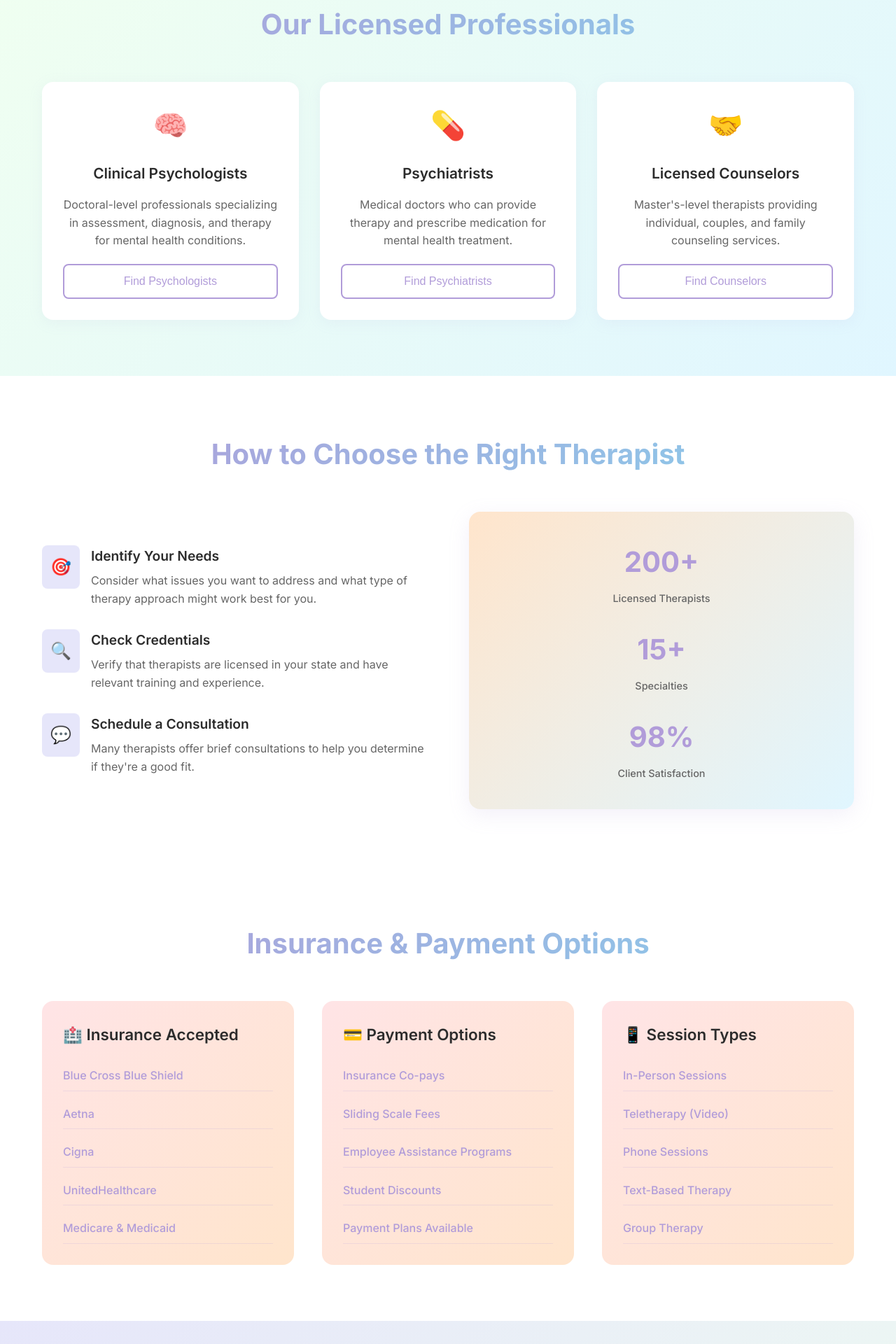
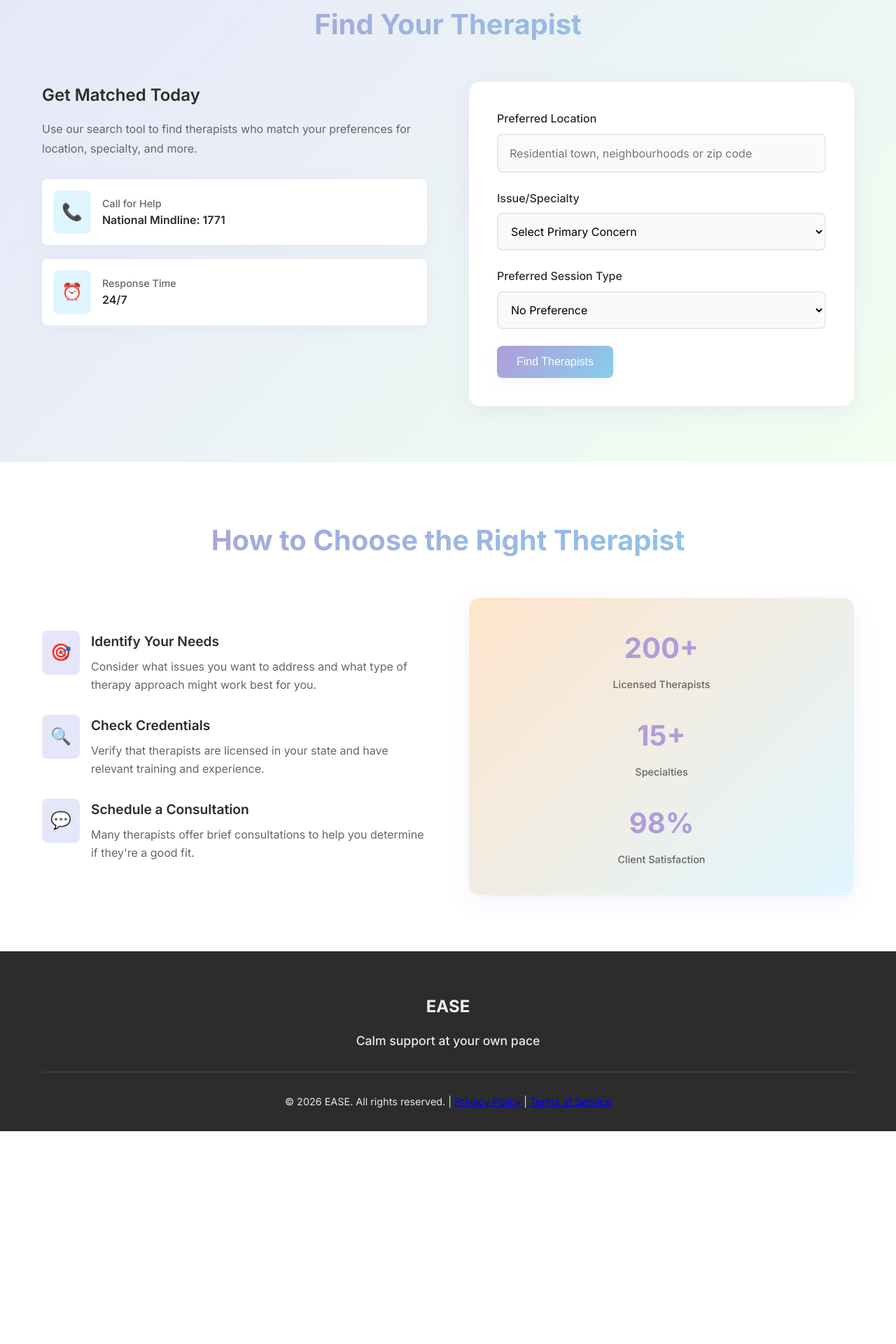
Before and after one commit to Melsonwang1/proid, a website: page find-therapist.html in a window 1280 px wide. Shown: the part 877-2797 px from the top of the page at 70% size. After the commit the page ends 2493 px from the top, so only its background shows below. Drawn offline with nearby package versions, Linux system fonts and the light colour scheme.

Commit message:
feat: Revamp therapist search section; enhance user experience with improved layout, contact methods, and search form

```diff
--- a/find-therapist.html
+++ b/find-therapist.html
@@ -66,32 +66,65 @@
         </div>
     </section>
 
-    <!-- Therapist Specialties -->
-    <section class="services">
+    <!-- Therapist Search -->
+    <section class="contact">
         <div class="container">
-            <h2 class="section-title">Our Licensed Professionals</h2>
-            <div class="services-grid">
-                <div class="service-card">
-                    <div class="service-icon">🧠</div>
-                    <h3>Clinical Psychologists</h3>
-                    <p>Doctoral-level professionals specializing in assessment, diagnosis, and therapy for mental health conditions.</p>
-                    <button class="btn btn-secondary">Find Psychologists</button>
+            <h2 class="section-title">Find Your Therapist</h2>
+            <div class="contact-content">
+                <div class="contact-info">
+                    <h3>Get Matched Today</h3>
+                    <p>Use our search tool to find therapists who match your preferences for location, specialty, and more.</p>
+                    <div class="contact-methods">
+                        <div class="contact-method">
+                            <div class="method-icon">📞</div>
+                            <div class="method-info">
+                                <span class="method-label">Call for Help</span>
+                                <span class="method-value">National Mindline: 1771</span>
+                            </div>
+                        </div>
+                        <div class="contact-method">
+                            <div class="method-icon">⏰</div>
+                            <div class="method-info">
+                                <span class="method-label">Response Time</span>
+                                <span class="method-value">24/7</span>
+                            </div>
+                        </div>
+                    </div>
                 </div>
-                <div class="service-card">
-                    <div class="service-icon">💊</div>
-                    <h3>Psychiatrists</h3>
-                    <p>Medical doctors who can provide therapy and prescribe medication for mental health treatment.</p>
-                    <button class="btn btn-secondary">Find Psychiatrists</button>
-                </div>
-                <div class="service-card">
-                    <div class="service-icon">🤝</div>
-                    <h3>Licensed Counselors</h3>
-                    <p>Master's-level therapists providing individual, couples, and family counseling services.</p>
-                    <button class="btn btn-secondary">Find Counselors</button>
-                </div>
+                <form class="contact-form">
+                    <div class="form-group">
+                        <label for="location">Preferred Location</label>
+                        <input type="text" id="location" name="location" placeholder="Residential town, neighbourhoods or zip code">
+                    </div>
+                    <div class="form-group">
+                        <label for="specialty">Issue/Specialty</label>
+                        <select id="specialty" name="specialty">
+                            <option value="">Select Primary Concern</option>
+                            <option value="anxiety">Anxiety</option>
+                            <option value="depression">Depression</option>
+                            <option value="trauma">Trauma/PTSD</option>
+                            <option value="relationships">Relationship Issues</option>
+                            <option value="addiction">Addiction</option>
+                            <option value="grief">Grief/Loss</option>
+                            <option value="eating">Eating Disorders</option>
+                            <option value="other">Other</option>
+                        </select>
+                    </div>
+                    <div class="form-group">
+                        <label for="session-type">Preferred Session Type</label>
+                        <select id="session-type" name="session-type">
+                            <option value="">No Preference</option>
+                            <option value="in-person">In-Person</option>
+                            <option value="video">Video/Teletherapy</option>
+                            <option value="phone">Phone</option>
+                        </select>
+                    </div>
+                    <button type="submit" class="btn btn-primary">Find Therapists</button>
+                </form>
             </div>
         </div>
     </section>
+
 
     <!-- How to Choose -->
     <section class="about">
@@ -143,108 +176,6 @@
         </div>
     </section>
 
-    <!-- Insurance and Payment -->
-    <section class="resources">
-        <div class="container">
-            <h2 class="section-title">Insurance & Payment Options</h2>
-            <div class="resources-grid">
-                <div class="resource-category">
-                    <h3>🏥 Insurance Accepted</h3>
-                    <div class="resource-links">
-                        <a href="#" class="resource-link">Blue Cross Blue Shield</a>
-                        <a href="#" class="resource-link">Aetna</a>
-                        <a href="#" class="resource-link">Cigna</a>
-                        <a href="#" class="resource-link">UnitedHealthcare</a>
-                        <a href="#" class="resource-link">Medicare & Medicaid</a>
-                    </div>
-                </div>
-                <div class="resource-category">
-                    <h3>💳 Payment Options</h3>
-                    <div class="resource-links">
-                        <a href="#" class="resource-link">Insurance Co-pays</a>
-                        <a href="#" class="resource-link">Sliding Scale Fees</a>
-                        <a href="#" class="resource-link">Employee Assistance Programs</a>
-                        <a href="#" class="resource-link">Student Discounts</a>
-                        <a href="#" class="resource-link">Payment Plans Available</a>
-                    </div>
-                </div>
-                <div class="resource-category">
-                    <h3>📱 Session Types</h3>
-                    <div class="resource-links">
-                        <a href="#" class="resource-link">In-Person Sessions</a>
-                        <a href="#" class="resource-link">Teletherapy (Video)</a>
-                        <a href="#" class="resource-link">Phone Sessions</a>
-                        <a href="#" class="resource-link">Text-Based Therapy</a>
-                        <a href="#" class="resource-link">Group Therapy</a>
-                    </div>
-                </div>
-            </div>
-        </div>
-    </section>
-
-    <!-- Therapist Search -->
-    <section class="contact">
-        <div class="container">
-            <h2 class="section-title">Find Your Therapist</h2>
-            <div class="contact-content">
-                <div class="contact-info">
-                    <h3>Get Matched Today</h3>
-                    <p>Use our search tool to find therapists who match your preferences for location, specialty, insurance, and more.</p>
-                    <div class="contact-methods">
-                        <div class="contact-method">
-                            <div class="method-icon">📞</div>
-                            <div class="method-info">
-                                <span class="method-label">Call for Help</span>
-                                <span class="method-value">(555) 123-EASE</span>
-                            </div>
-                        </div>
-                        <div class="contact-method">
-                            <div class="method-icon">⏰</div>
-                            <div class="method-info">
-                                <span class="method-label">Response Time</span>
-                                <span class="method-value">Within 24 hours</span>
-                            </div>
-                        </div>
-                    </div>
-                </div>
-                <form class="contact-form">
-                    <div class="form-group">
-                        <label for="location">Preferred Location</label>
-                        <input type="text" id="location" name="location" placeholder="City, State or Zip Code">
-                    </div>
-                    <div class="form-group">
-                        <label for="specialty">Issue/Specialty</label>
-                        <select id="specialty" name="specialty">
-                            <option value="">Select Primary Concern</option>
-                            <option value="anxiety">Anxiety</option>
-                            <option value="depression">Depression</option>
-                            <option value="trauma">Trauma/PTSD</option>
-                            <option value="relationships">Relationship Issues</option>
-                            <option value="addiction">Addiction</option>
-                            <option value="grief">Grief/Loss</option>
-                            <option value="eating">Eating Disorders</option>
-                            <option value="other">Other</option>
-                        </select>
-                    </div>
-                    <div class="form-group">
-                        <label for="insurance">Insurance Provider</label>
-                        <input type="text" id="insurance" name="insurance" placeholder="e.g., Blue Cross, Aetna, Self-Pay">
-                    </div>
-                    <div class="form-group">
-                        <label for="session-type">Preferred Session Type</label>
-                        <select id="session-type" name="session-type">
-                            <option value="">No Preference</option>
-                            <option value="in-person">In-Person</option>
-                            <option value="video">Video/Teletherapy</option>
-                            <option value="phone">Phone</option>
-                        </select>
-                    </div>
-                    <button type="submit" class="btn btn-primary">Find Therapists</button>
-                </form>
-            </div>
-        </div>
-    </section>
-
     <!-- Footer -->
     <footer class="footer">
         <div class="container">
```
